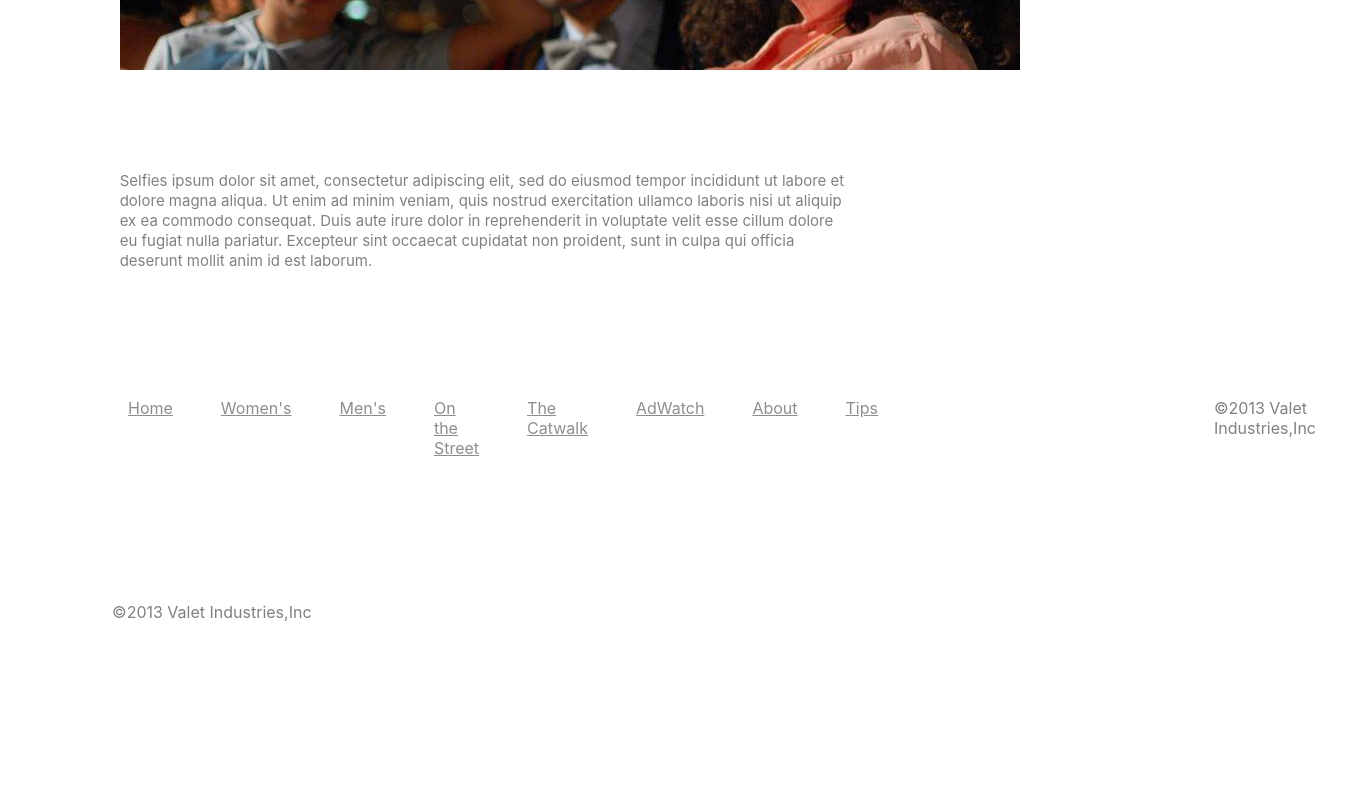
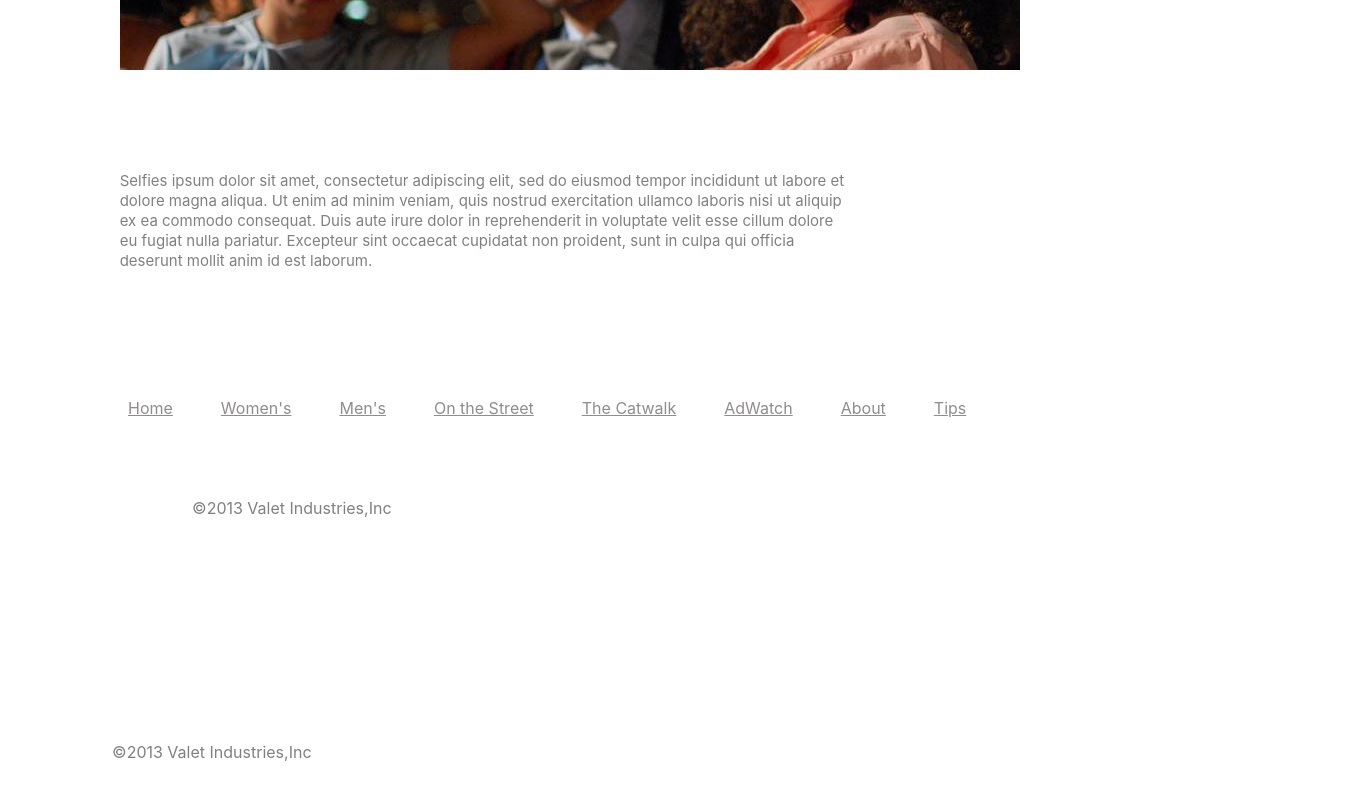
Before and after one commit to pankajajoshi/ReactLessons, a React (Create React App) app in the folder Fashion_Blog_Mocup_React/w8d4-fashionblogrecreatemockup-react/: page / in a window 1280 px wide. Shown: the part 1296-2096 px from the top of the page, 1364 px wide, since content can reach past the window. Before the commit the page ends 2030 px from the top, so only its background shows below. Built offline with nearby package versions, Linux system fonts and the light colour scheme.

Commit message:
last copyright added in footer

```diff
--- a/Fashion_Blog_Mocup_React/w8d4-fashionblogrecreatemockup-react/src/components/Footerbar.js
+++ b/Fashion_Blog_Mocup_React/w8d4-fashionblogrecreatemockup-react/src/components/Footerbar.js
@@ -13,11 +13,11 @@ export default function Footerbar(){
       <a href="/" className="footertab">AdWatch</a>
       <a href="/" className="footertab">About</a>
       <a href="/" className="footertab">Tips</a>
-
       </ul>
+      <p className="copyrightfooter">©2013 Valet Industries,Inc</p>
       </div>
 
-      <ul>   <div className="copyrightfooter">©2013 Valet Industries,Inc</div></ul>
+
 
      </footer>
      }
```
